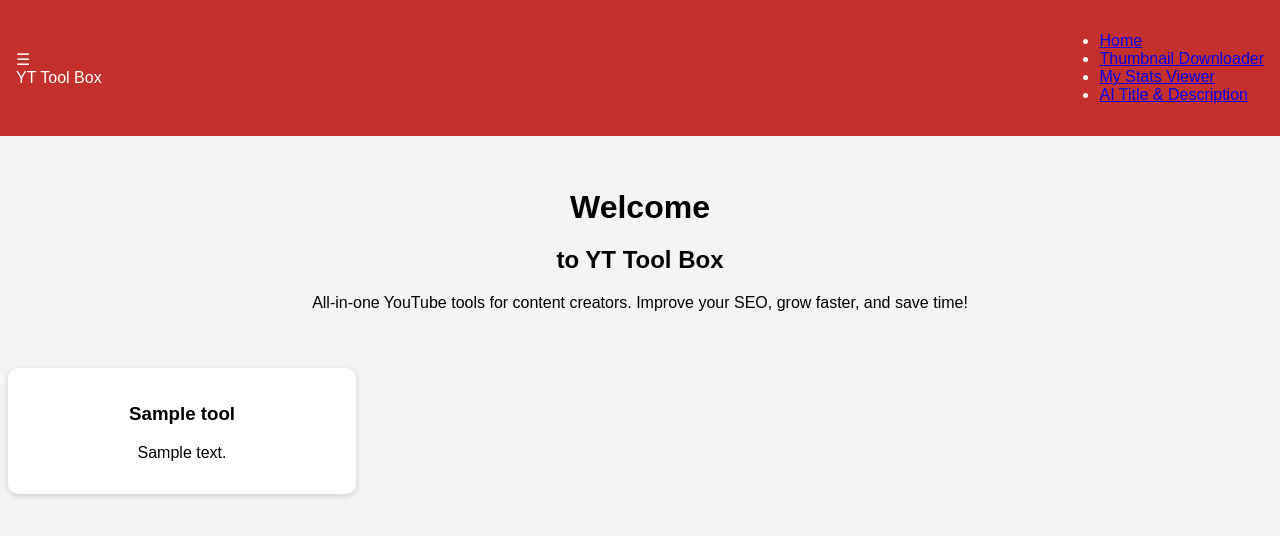
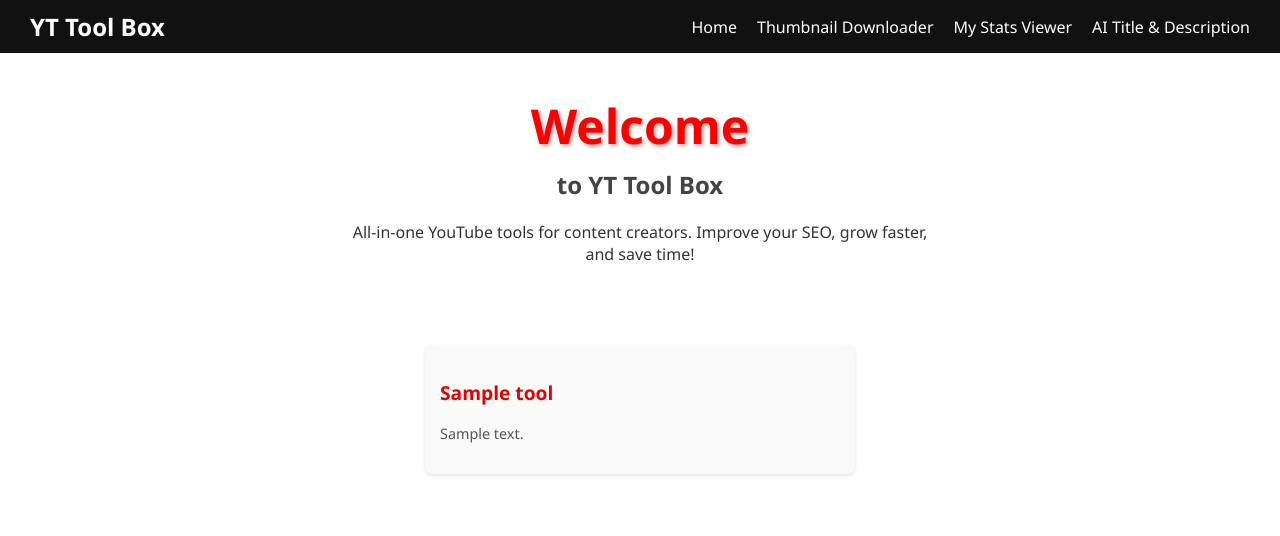
Before and after one commit to sandeep780049/yt-tool-box, a Flask app: template templates/index.html in a window 1280 px wide. Shown: the top 536 px of the page. Run offline with Flask 3, Linux system fonts and the light colour scheme; the template is opened without the code that fills it: most values are stand-ins (such as "Sample title", 1, 10 or a date in 2020).

Commit message:
Update style.css

```diff
--- a/static/style.css
+++ b/static/style.css
@@ -1,112 +1,127 @@
 body {
     margin: 0;
-    font-family: Arial, sans-serif;
-    background: #f4f4f4;
+    font-family: 'Segoe UI', sans-serif;
+    background: #fff;
+    color: #333;
 }
 
-nav {
-    background: #c4302b;
+.navbar {
+    background-color: #111;
     color: white;
-    padding: 1rem;
     display: flex;
     justify-content: space-between;
     align-items: center;
-    position: sticky;
-    top: 0;
-    z-index: 1000;
+    padding: 10px 20px;
+    flex-wrap: wrap;
 }
 
-nav .logo {
+.nav-left {
+    display: flex;
+    align-items: center;
+}
+
+.brand {
     font-size: 1.5rem;
+    margin-left: 10px;
     font-weight: bold;
 }
 
-nav .menu-icon {
+.hamburger {
     font-size: 1.5rem;
     cursor: pointer;
-    display: block;
+    display: none;
 }
 
-#nav-links {
-    position: fixed;
-    left: -250px;
-    top: 0;
-    width: 200px;
-    height: 100%;
-    background: #333;
-    color: white;
-    padding-top: 60px;
-    transition: left 0.3s ease;
-    z-index: 1001;
+.nav-links {
+    display: flex;
+    list-style: none;
+    padding: 0;
+    margin: 0;
 }
 
-#nav-links a {
-    display: block;
-    padding: 1rem;
+.nav-links li {
+    margin: 0 10px;
+}
+
+.nav-links a {
     color: white;
     text-decoration: none;
-    border-bottom: 1px solid #555;
 }
 
-#nav-links a:hover {
-    background-color: #444;
+.hero {
+    text-align: center;
+    padding: 40px 20px;
 }
 
-.show-menu {
-    left: 0 !important;
+.welcome {
+    font-size: 3rem;
+    color: red;
+    text-shadow: 2px 2px 4px #aaa;
+    margin: 0;
 }
 
-header {
-    text-align: center;
-    padding: 2rem 1rem;
+.subtitle {
+    font-size: 1.5rem;
+    color: #444;
+    margin-top: 10px;
 }
 
-header h1 {
-    margin-bottom: 0.5rem;
+.tagline {
+    font-size: 1rem;
+    max-width: 600px;
+    margin: 10px auto;
 }
 
-.tools-grid {
+.tools-container {
     display: flex;
     flex-direction: column;
     align-items: center;
-    padding: 1rem;
-    gap: 1.5rem;
+    padding: 20px;
 }
 
 .tool-card {
-    background: white;
-    padding: 1rem 1.5rem;
-    border-radius: 10px;
-    box-shadow: 0 2px 6px rgba(0,0,0,0.15);
-    max-width: 300px;
-    text-align: center;
-    transition: transform 0.2s;
-    width: 100%;
+    background: #f9f9f9;
+    padding: 15px;
+    margin: 10px;
+    width: 90%;
+    max-width: 400px;
+    border-radius: 8px;
+    box-shadow: 0 2px 4px rgba(0,0,0,0.1);
 }
 
-.tool-card:hover {
-    transform: scale(1.02);
-}
-
-.tool-card a {
+.tool-card h3 a {
+    color: #e60000;
     text-decoration: none;
-    color: black;
-}
-
-.tool-card h2 {
-    margin-bottom: 0.5rem;
     font-size: 1.2rem;
 }
 
-@media (min-width: 768px) {
-    .tools-grid {
-        flex-direction: row;
-        flex-wrap: wrap;
-        justify-content: center;
+.tool-card p {
+    font-size: 0.9rem;
+    color: #555;
+    margin-top: 8px;
+    line-height: 1.4;
+}
+
+/* Responsive for mobile */
+@media (max-width: 768px) {
+    .hamburger {
+        display: block;
     }
 
-    .tool-card {
-        flex: 1 1 250px;
-        margin: 0.5rem;
+    .nav-links {
+        display: none;
+        flex-direction: column;
+        width: 100%;
+        background-color: #222;
+    }
+
+    .nav-links li {
+        margin: 10px 0;
+        text-align: left;
+        padding-left: 20px;
+    }
+
+    .nav-links.show {
+        display: flex;
     }
 }
```
